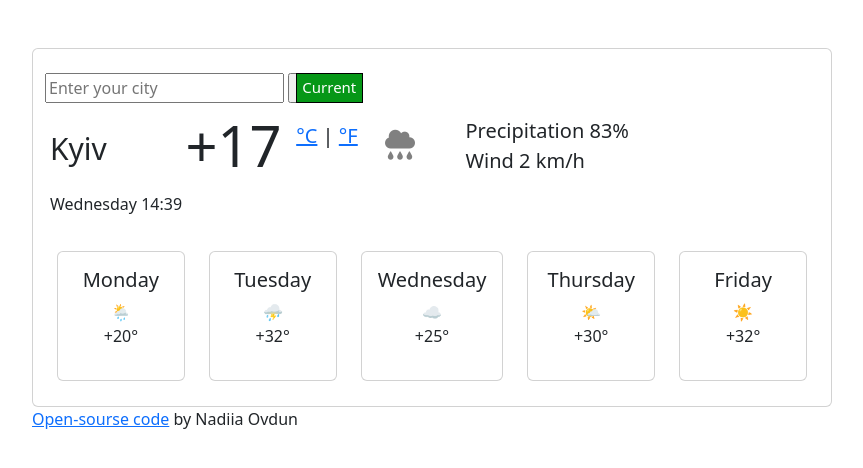
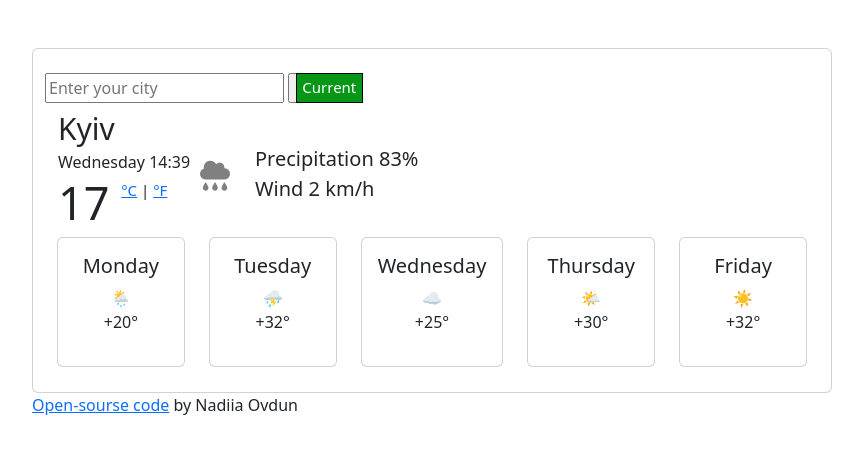
Before and after one commit to Nadiia-O/Weather-app-Nadiia-O, a plain HTML site: page index.html in a window 1280 px wide. Shown: the whole page, without its empty margins (50-913 px from the left). Drawn offline with nearby package versions, Linux system fonts and the light colour scheme; a web font is replaced by a local one.

Commit message:
Rebuilding main city structure

```diff
--- a/index.html
+++ b/index.html
@@ -26,20 +26,22 @@
           <br/>
 <div class="card app-card" style="width: 50rem;">
 <br/>
-
    <form id="input-city-form">
         <input type="text" id="input-city" placeholder="Enter your city">
         <input type="submit" value="Search">
    </form>
+
    <button class="current-city-button">Current</button>
 
     <div class="row current-city">
-<div class="col-3">
+<div>
     <p class="current-city-name" id="current-city">Kyiv</p>
 </div>
 
-<div class="col-3">
-    <p class="current-city-temperature">+<span id="current-temperature">17</span>
+<p class="current-data" id="current-day">10 July Sunday 18:27</p>
+
+<div>
+    <p class="current-city-temperature"><span id="current-temperature">17</span>
        <span class="tempUnit">
             <a href="#" id="celsius-link">°C</a>
             |
@@ -50,13 +52,13 @@
 
 
 
-<div class="col-3 ">
+<div>
     <p class="current-city-icon">
     <i class="fa-solid fa-cloud-rain"></i>
    </p>
 </div>
 
-<div class="col-3">
+<div>
     <div class="current-weather-details">
         Precipitation 83%
 <br/>
@@ -65,7 +67,7 @@
 </div>
     </div>
 
-<p class="current-data" id="current-day">10 July Sunday 18:27</p>
+
 
 <div class="row forecast">
 
--- a/src/styles.css
+++ b/src/styles.css
@@ -11,7 +11,8 @@
 .input-city-form {
   width: 300px;
   font-size: 13px;
-  padding: 6px 0 4px 10px;
+  margin: 6px 0 4px 13px;
+  padding: 6px 0 4px 13px;
   border: 1px solid #cecece;
   background: #f6f6f6;
   border-radius: 8px;
@@ -28,31 +29,31 @@
 }
 .current-city-name {
   font-size: 30px;
-  padding: 23px 7px 15px 5px;
+  margin: 3px 7px 3px 13px;
 }
 .current-city-temperature {
-  font-size: 56px;
+  font-size: 45px;
   padding-top: 0px;
-  margin: 0px 0px 0px -59px;
+  margin: -5px 0px 0px 13px;
 }
 .tempUnit {
   position: relative;
   top: -24px;
-  font-size: 20px;
+  font-size: 15px;
 }
 .current-city-icon {
   font-size: 30px;
-  margin: 19px 0 0 -59px;
+  margin: -84px 0 0 155px;
   color: grey;
 }
 .current-weather-details {
   font-size: 20px;
-  margin: 13px 0px 0px -178px;
+  margin: -93px 0px 0px 210px;
   font-weight: lighter;
 }
 
 .current-data {
-  margin: -10px 0px 35px 5px;
+  margin: -4px 0px 0px 13px;
 }
 .forecast {
   padding: 0px;
```
